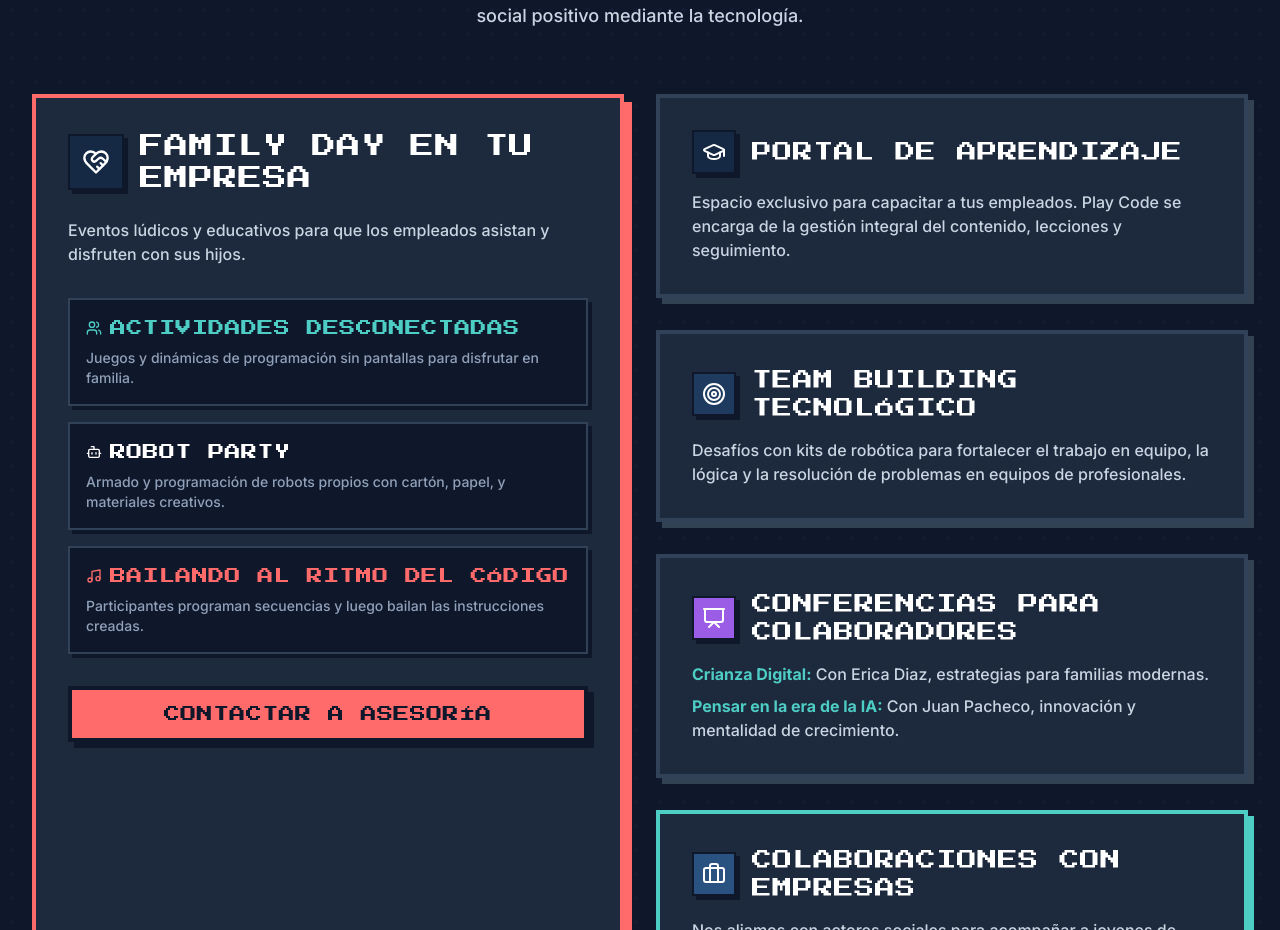
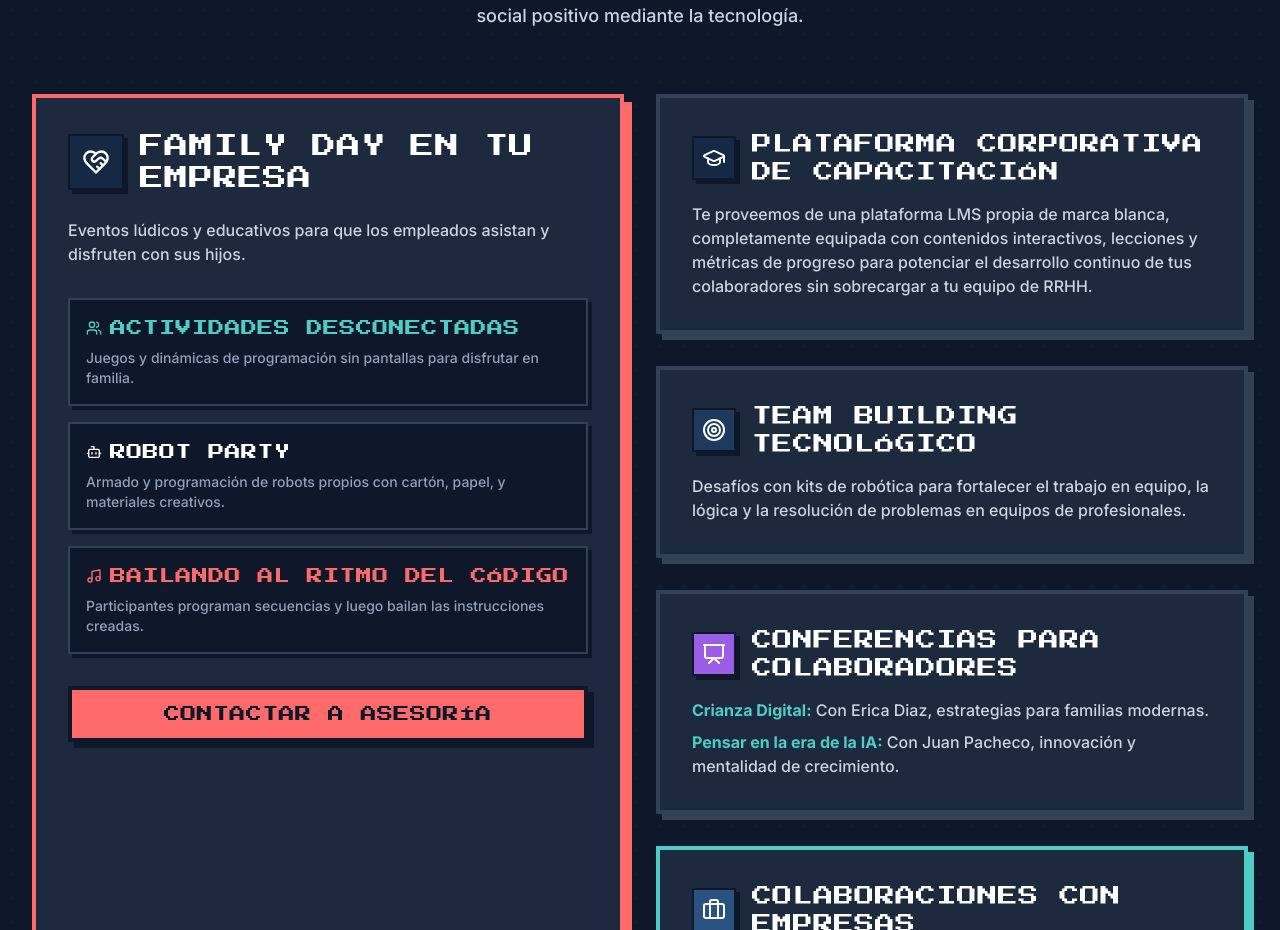
Before and after one commit to juanpachecovibecoding/web-de-playcode-oficial, a React (Vite) app: page / in a window 1280 px wide. Shown: the part 5360-6290 px from the top of the page. Built offline with nearby package versions, Linux system fonts and the light colour scheme; no server answers; the database is empty.

Commit message:
copy: update corporate training proposal title and text to B2B value-focused copy

```diff
--- a/src/components/Corporate.tsx
+++ b/src/components/Corporate.tsx
@@ -68,10 +68,10 @@ export const Corporate: React.FC = () => {
                 <div className="p-2 bg-[#152945] text-white border-2 border-slate-900 shadow-[4px_4px_0_0_#0f172a]">
                   <GraduationCap className="w-6 h-6" />
                 </div>
-                <h3 className="font-pixel text-base sm:text-xl tracking-wide text-white break-words">PORTAL DE APRENDIZAJE</h3>
+                <h3 className="font-pixel text-base sm:text-xl tracking-wide text-white break-words">PLATAFORMA CORPORATIVA DE CAPACITACIÓN</h3>
               </div>
               <p className="text-slate-300 font-medium">
-                Espacio exclusivo para capacitar a tus empleados. Play Code se encarga de la gestión integral del contenido, lecciones y seguimiento.
+                Te proveemos de una plataforma LMS propia de marca blanca, completamente equipada con contenidos interactivos, lecciones y métricas de progreso para potenciar el desarrollo continuo de tus colaboradores sin sobrecargar a tu equipo de RRHH.
               </p>
             </div>
 
```
